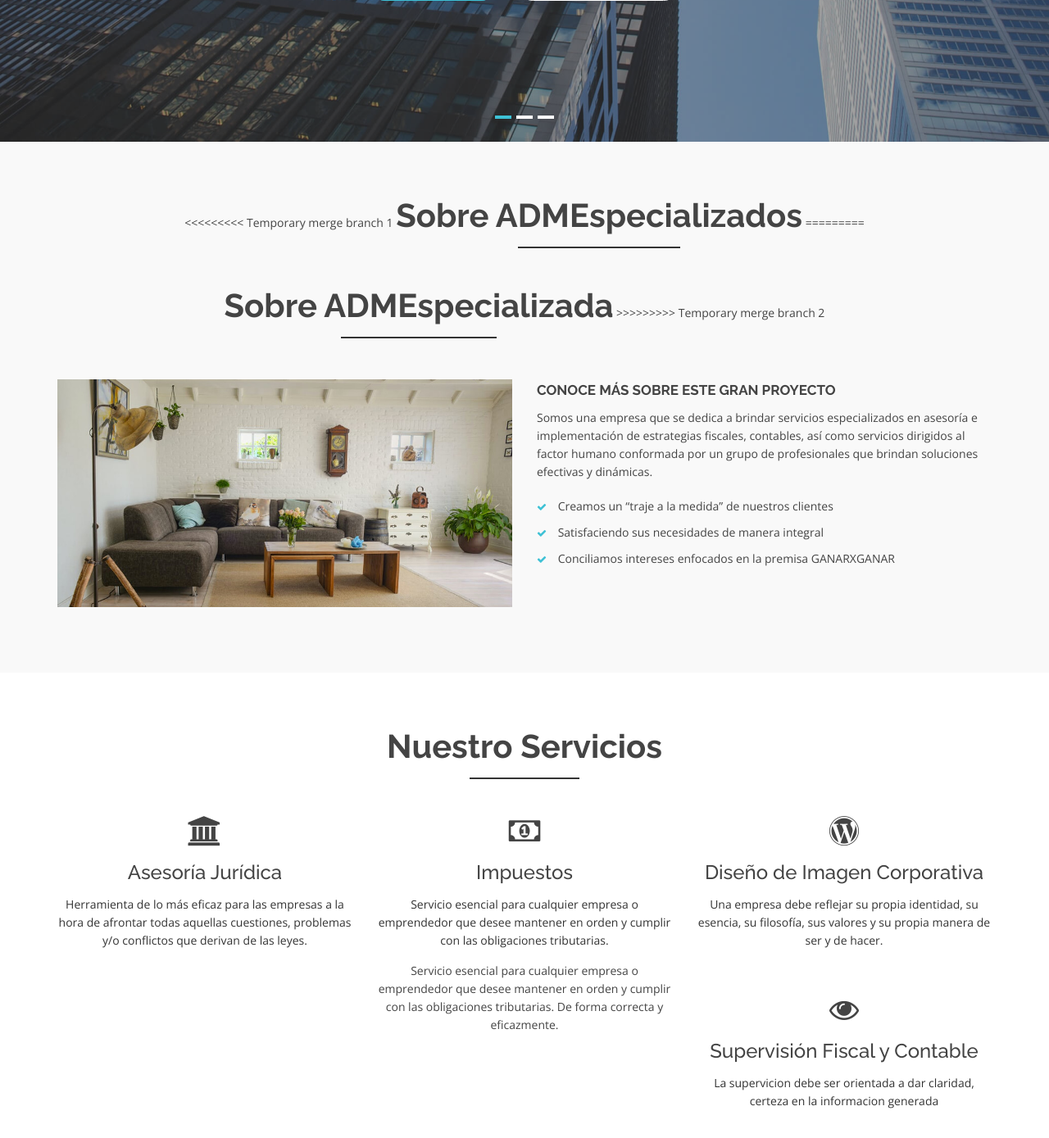
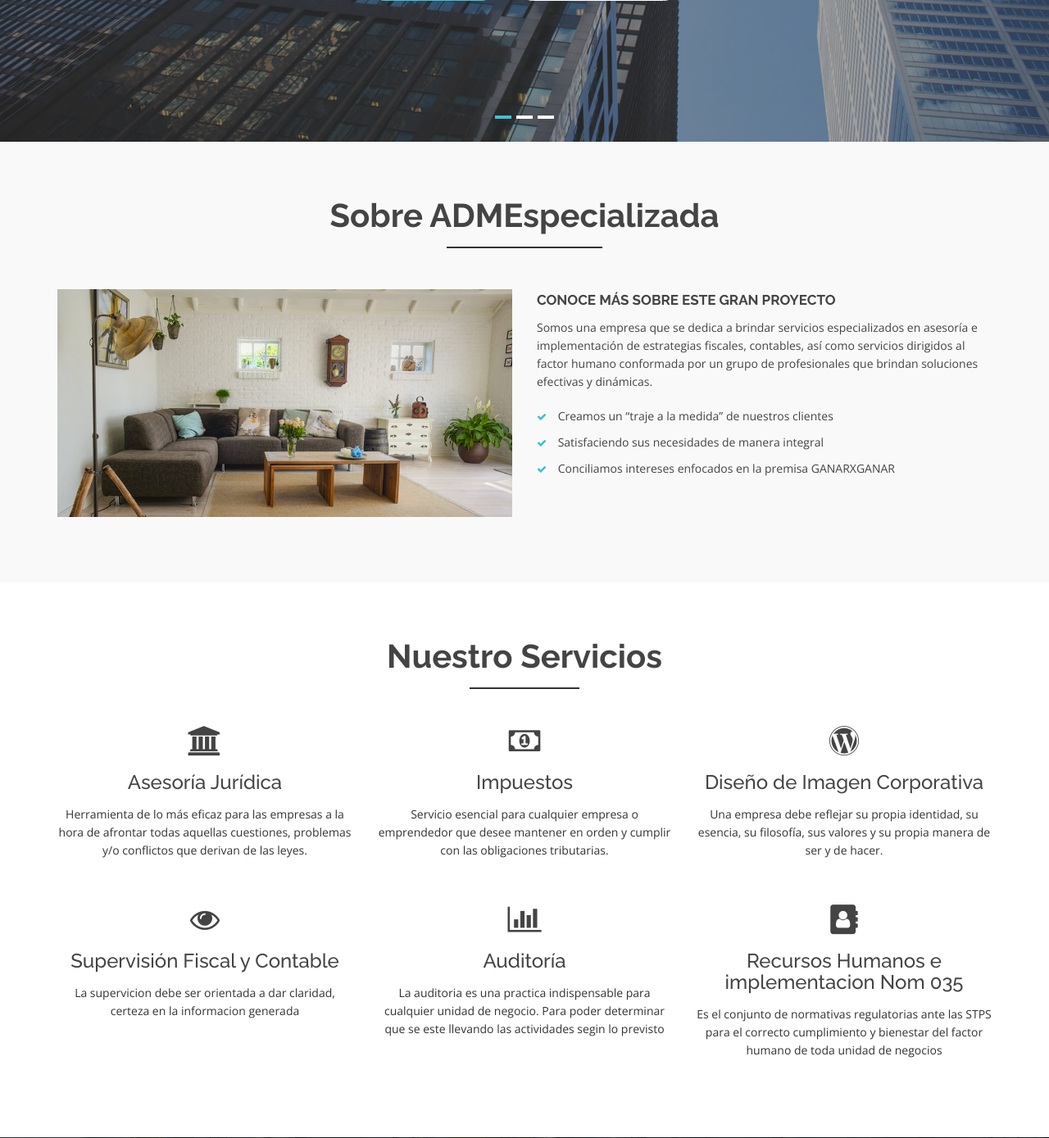
Before and after one commit to JuanPablo-Hack/ADMEspecializados, a PHP site: page / in a window 1280 px wide. Shown: the part 447-1836 px from the top of the page at 82% size. Run offline with PHP 8.4, Linux system fonts and the light colour scheme.

Commit message:
Subiendo codigo limpio

```diff
--- a/components/About.php
+++ b/components/About.php
@@ -3,11 +3,7 @@
       <div class="row">
         <div class="col-md-12 col-sm-12 col-xs-12">
           <div class="section-headline text-center">
-<<<<<<<<< Temporary merge branch 1
-            <h2>Sobre ADMEspecializados</h2>
-=========
             <h2>Sobre ADMEspecializada</h2>
->>>>>>>>> Temporary merge branch 2
           </div>
         </div>
       </div>
--- a/components/Services.php
+++ b/components/Services.php
@@ -36,7 +36,6 @@
                   <h4>Impuestos</h4>
                   <p>
                   Servicio esencial para cualquier empresa o emprendedor  que desee mantener  en orden y cumplir con las obligaciones tributarias.</p>
-                  Servicio esencial para cualquier empresa o emprendedor  que desee mantener  en orden y cumplir con las obligaciones tributarias. De forma correcta y eficazmente.                  </p>
                 </div>
               </div>
               <!-- end about-details -->
```
